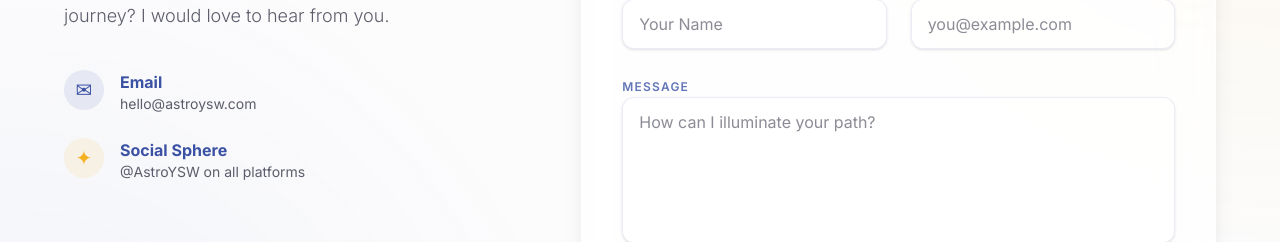
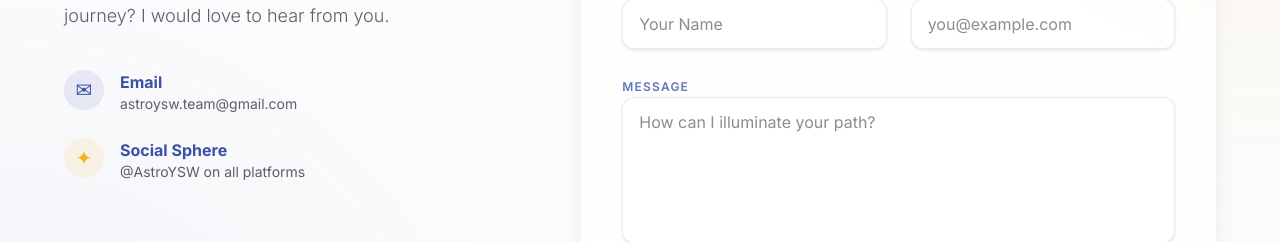
Before and after one commit to yogesh99/astroysw, a Next.js app in the folder frontend/: page /contact in a window 1280 px wide. Shown: the part 290-532 px from the top of the page. Built offline with nearby package versions, Linux system fonts and the light colour scheme; no server answers; a web font is replaced by a local one.

Commit message:
contact: update email to astroysw.team@gmail.com

```diff
--- a/frontend/src/app/contact/page.tsx
+++ b/frontend/src/app/contact/page.tsx
@@ -46,7 +46,7 @@ export default function Contact() {
               </div>
               <div>
                 <h4 className="font-bold text-primary">Email</h4>
-                <p className="text-foreground/70 text-sm">hello@astroysw.com</p>
+                <p className="text-foreground/70 text-sm">astroysw.team@gmail.com</p>
               </div>
             </div>
             <div className="flex items-start gap-4">
```
